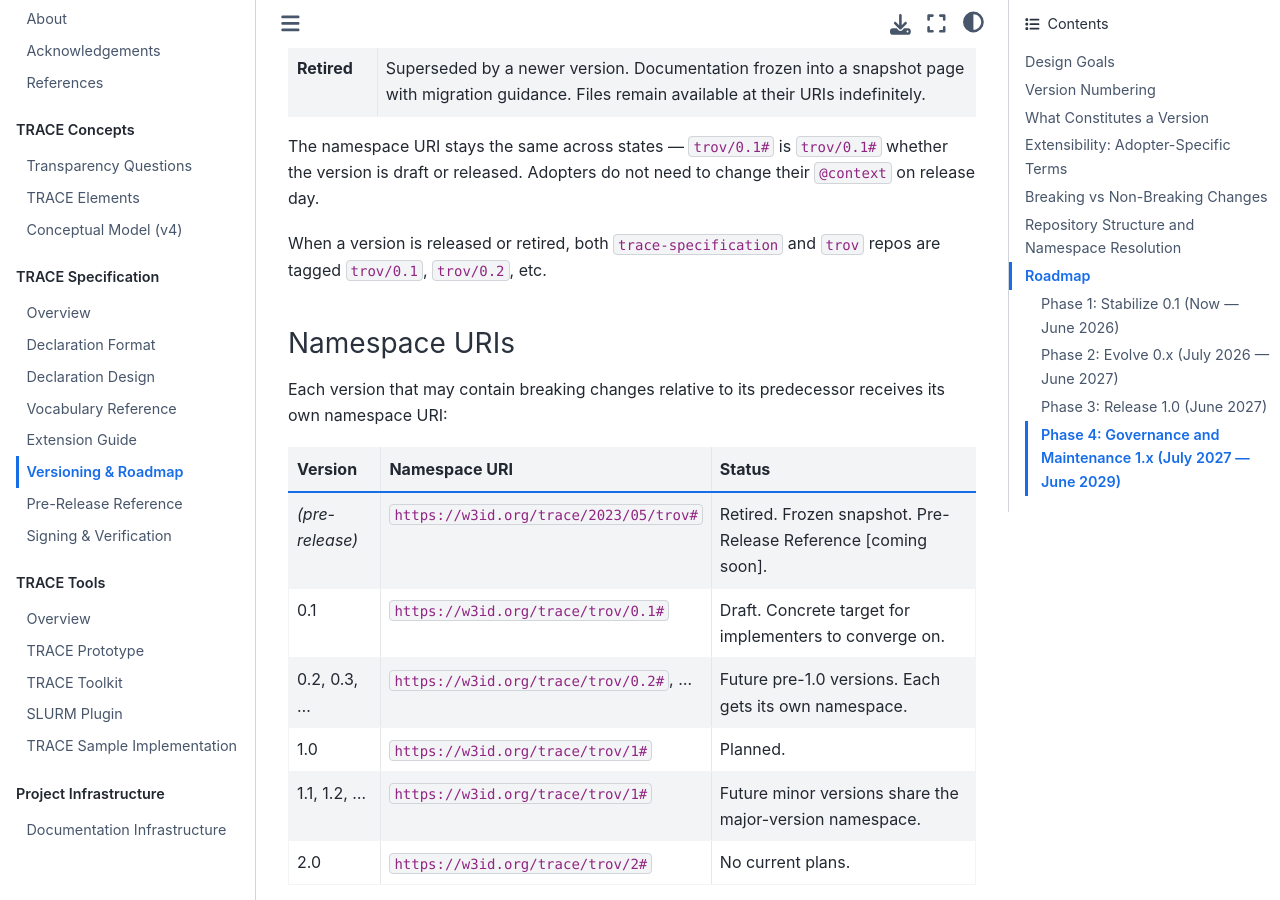
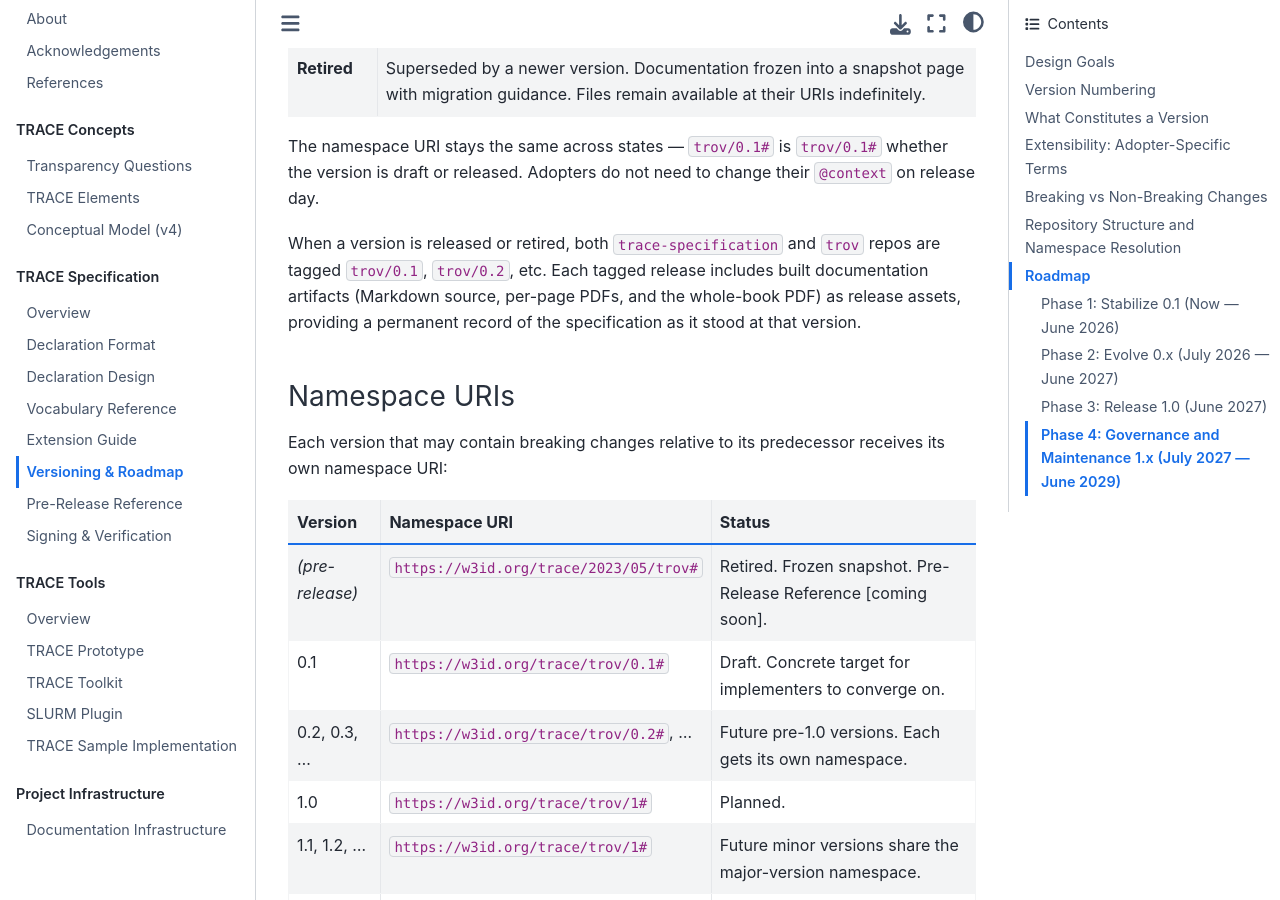
Before and after one commit to transparency-certified/trace-specification, a Jupyter Book: the page built from docs/trov-versioning-and-roadmap.md, in a window 1280 px wide and 900 px high, scrolled down 2486 px. Built offline with Jupyter Book 1.0.4 settings and Sphinx 7.4.7 and the Sphinx Book theme 1.1.4, drawn with Linux system fonts in a browser that asks for light colours.

Commit message:
Document inclusion of built docs in releases.

```diff
--- a/docs/trov-versioning-and-roadmap.md
+++ b/docs/trov-versioning-and-roadmap.md
@@ -65,7 +65,7 @@ Each version passes through a simple lifecycle:
 
 The namespace URI stays the same across states — `trov/0.1#` is `trov/0.1#` whether the version is draft or released. Adopters do not need to change their `@context` on release day.
 
-When a version is released or retired, both `trace-specification` and `trov` repos are tagged `trov/0.1`, `trov/0.2`, etc.
+When a version is released or retired, both `trace-specification` and `trov` repos are tagged `trov/0.1`, `trov/0.2`, etc. Each tagged release includes built documentation artifacts (Markdown source, per-page PDFs, and the whole-book PDF) as release assets, providing a permanent record of the specification as it stood at that version.
 
 ### Namespace URIs
 
```
